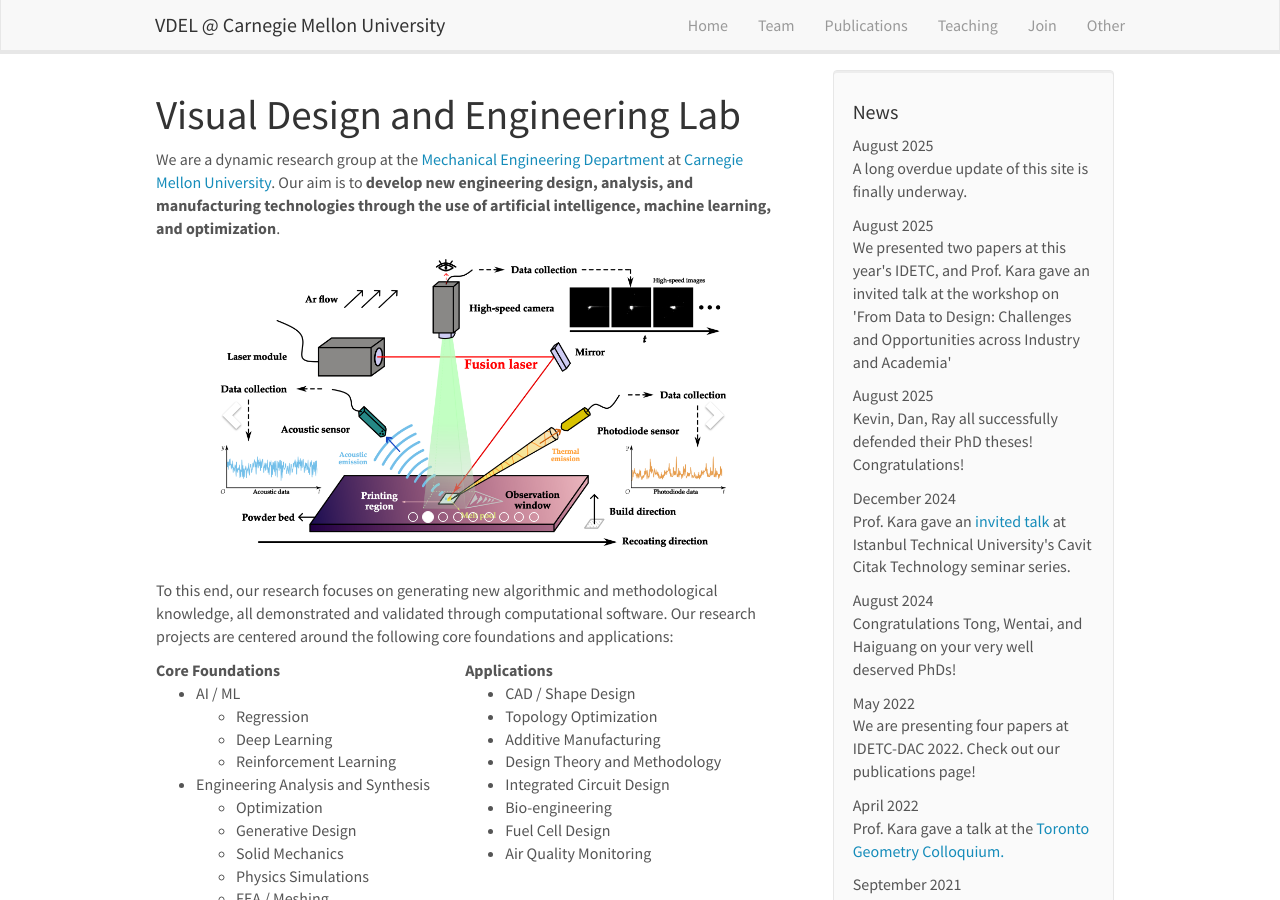
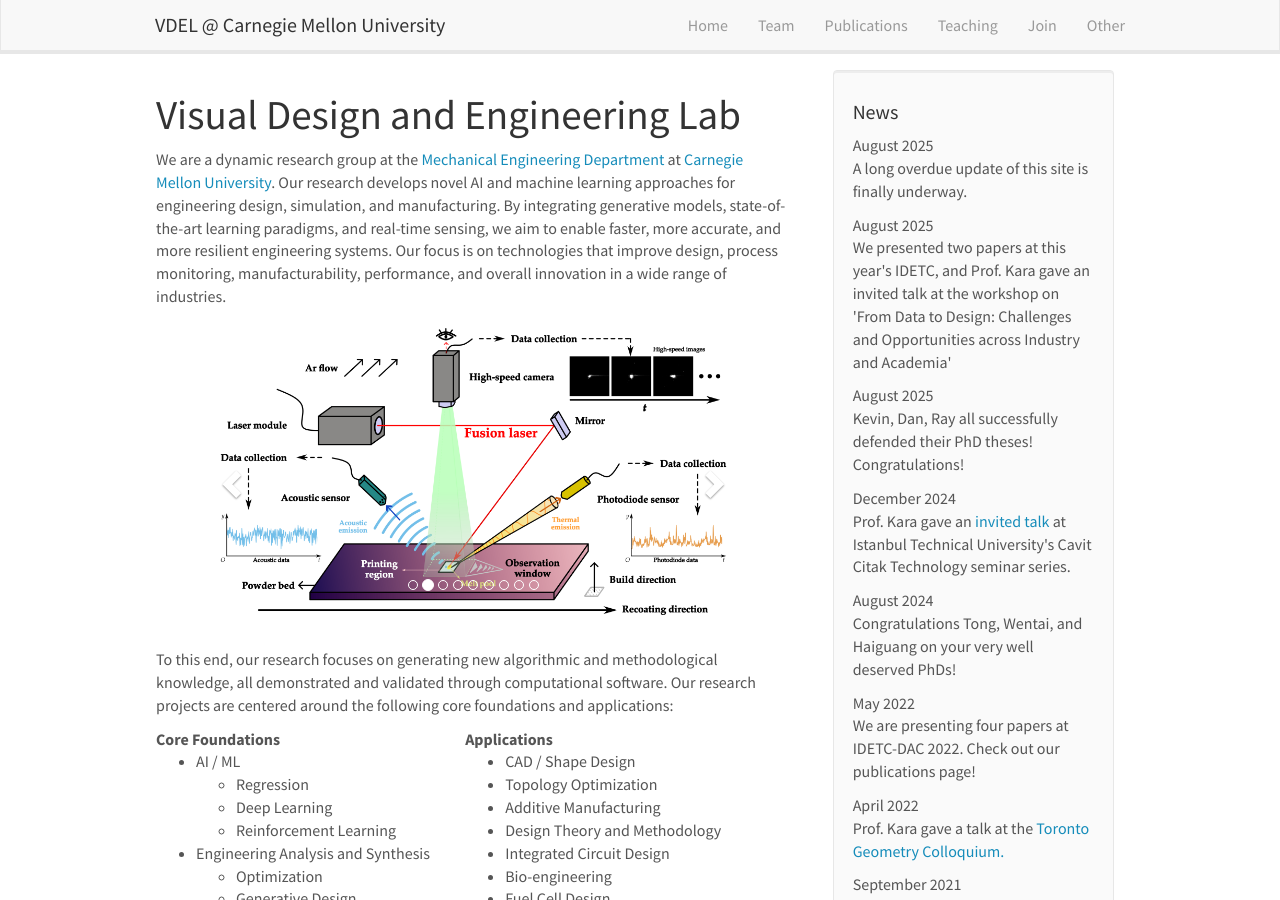
Before and after one commit to levburkara/levburkara.github.io, a Jekyll site: the page built from _pages/home.md, in a window 1280 px wide and 900 px high. Built offline with Jekyll 4.4.1, drawn with Linux system fonts in a browser that asks for light colours; nearby versions of some CDN libraries.

Commit message:
Update home.md

```diff
--- a/_pages/home.md
+++ b/_pages/home.md
@@ -6,7 +6,9 @@ sitemap: false
 permalink: /
 ---
 
-We are a dynamic research group at the [Mechanical Engineering Department](https://www.meche.engineering.cmu.edu) at [Carnegie Mellon University](https://www.cmu.edu). Our aim is to **develop new engineering design, analysis, and manufacturing technologies through the use of artificial intelligence, machine learning, and optimization**.
+We are a dynamic research group at the [Mechanical Engineering Department](https://www.meche.engineering.cmu.edu) at [Carnegie Mellon University](https://www.cmu.edu). Our research develops novel AI and machine learning approaches for engineering design, simulation, and manufacturing. By integrating generative models, state-of-the-art learning paradigms, and real-time sensing, we aim to enable faster, more accurate, and more resilient engineering systems. Our focus is on technologies that improve design, process monitoring, manufacturability, performance, and overall innovation in a wide range of industries.
+
+<!-- Our aim is to **develop new engineering design, analysis, and manufacturing technologies through the use of artificial intelligence, machine learning, and optimization**. -->
 
 
 <div markdown="0" id="carousel" class="carousel slide" data-ride="carousel" data-interval="5000" data-pause="hover" >
```
